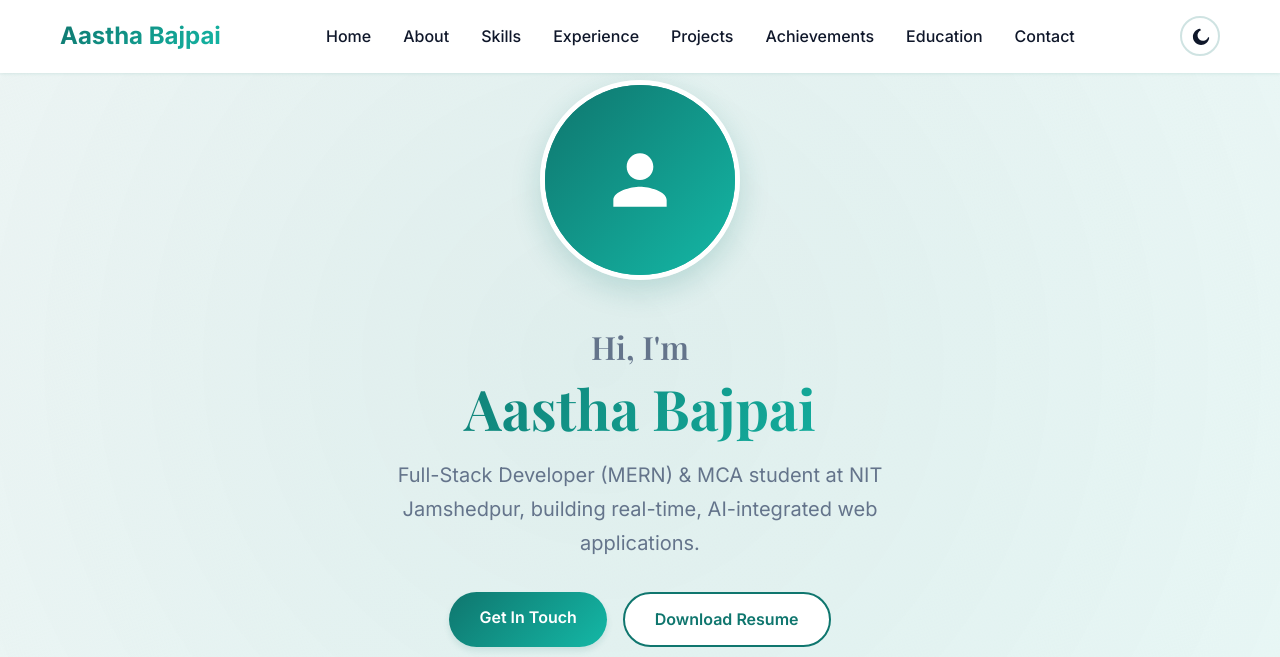
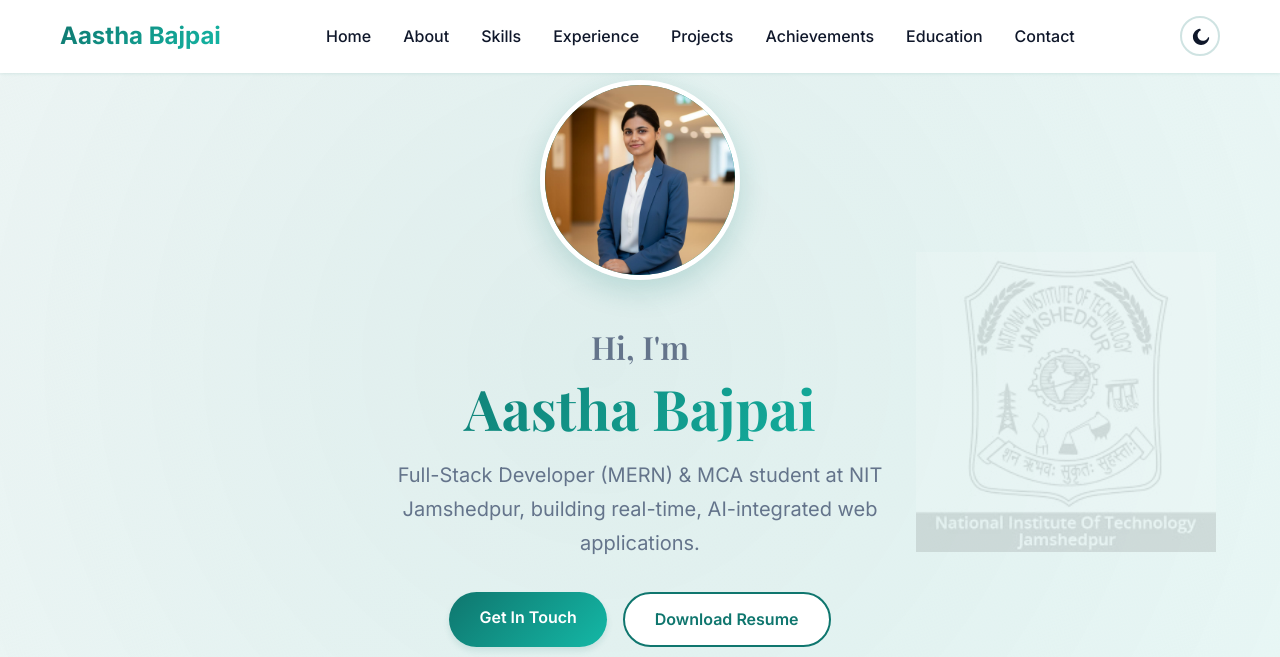
Before and after one commit to aasthabajpai010/aasthabajpai010.github.io, a website: page index.html in a window 1280 px wide. Shown: the top 657 px of the page. Drawn offline with nearby package versions, Linux system fonts and the light colour scheme.

Commit message:
Update portfolio-minor changes in UI

```diff
--- a/index.html
+++ b/index.html
@@ -61,7 +61,7 @@
             <div class="hero-content">
                 <div class="hero-image-wrapper">
                     <div class="hero-image">
-                        <img src="assets/images/profile-pic.jpg" alt="Aastha Bajpai" id="profile-pic" onerror="handleImageError(this)">
+                        <img src="assets/images/profile_pic.jpeg" alt="Aastha Bajpai" id="profile-pic" onerror="handleImageError(this)">
                         <div class="profile-placeholder" style="display: none;">
                             <svg width="80" height="80" viewBox="0 0 24 24" fill="currentColor">
                                 <path d="M12 12c2.21 0 4-1.79 4-4s-1.79-4-4-4-4 1.79-4 4 1.79 4 4 4zm0 2c-2.67 0-8 1.34-8 4v2h16v-2c0-2.66-5.33-4-8-4z"/>
--- a/styles.css
+++ b/styles.css
@@ -226,7 +226,7 @@ body {
     right: 5%;
     width: 300px;
     height: 300px;
-    background-image: url('assets/images/nit-logo.jpg');
+    background-image: url('assets/images/logo.jpg');
     background-size: contain;
     background-repeat: no-repeat;
     background-position: center;
```
Also changed, not shown: README.md.
